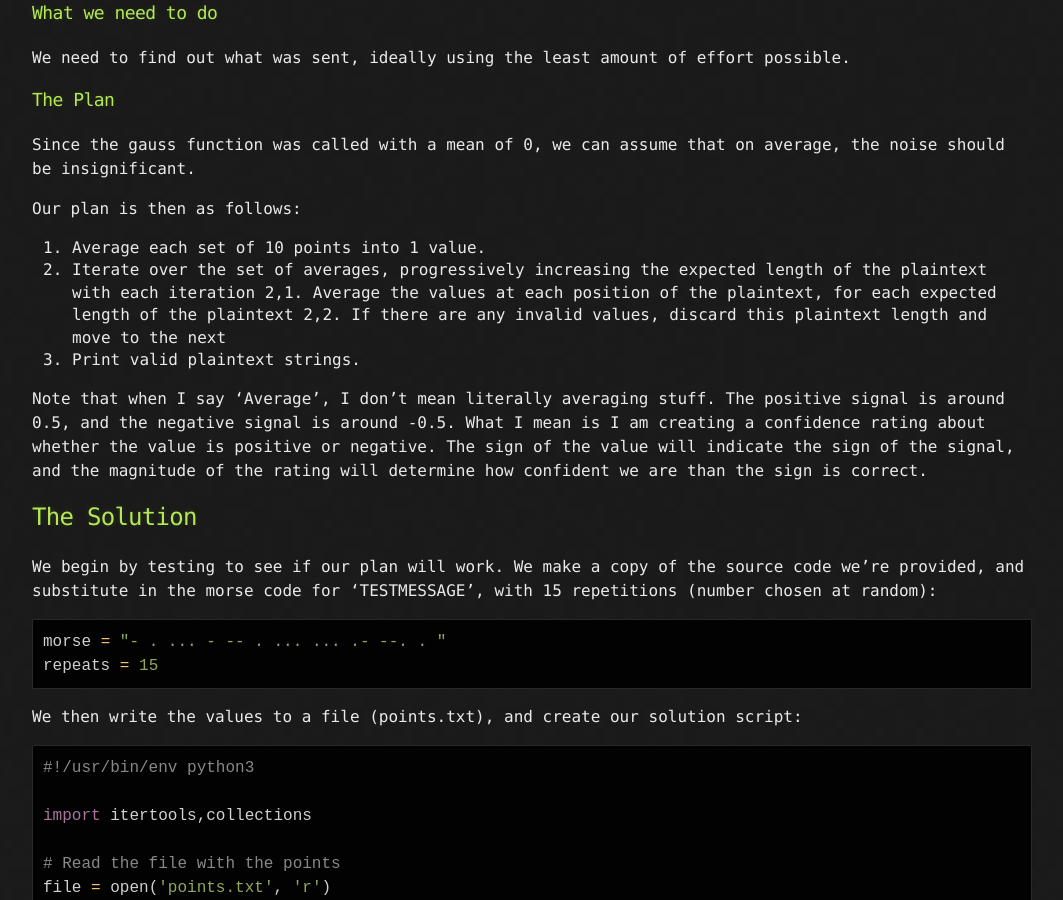
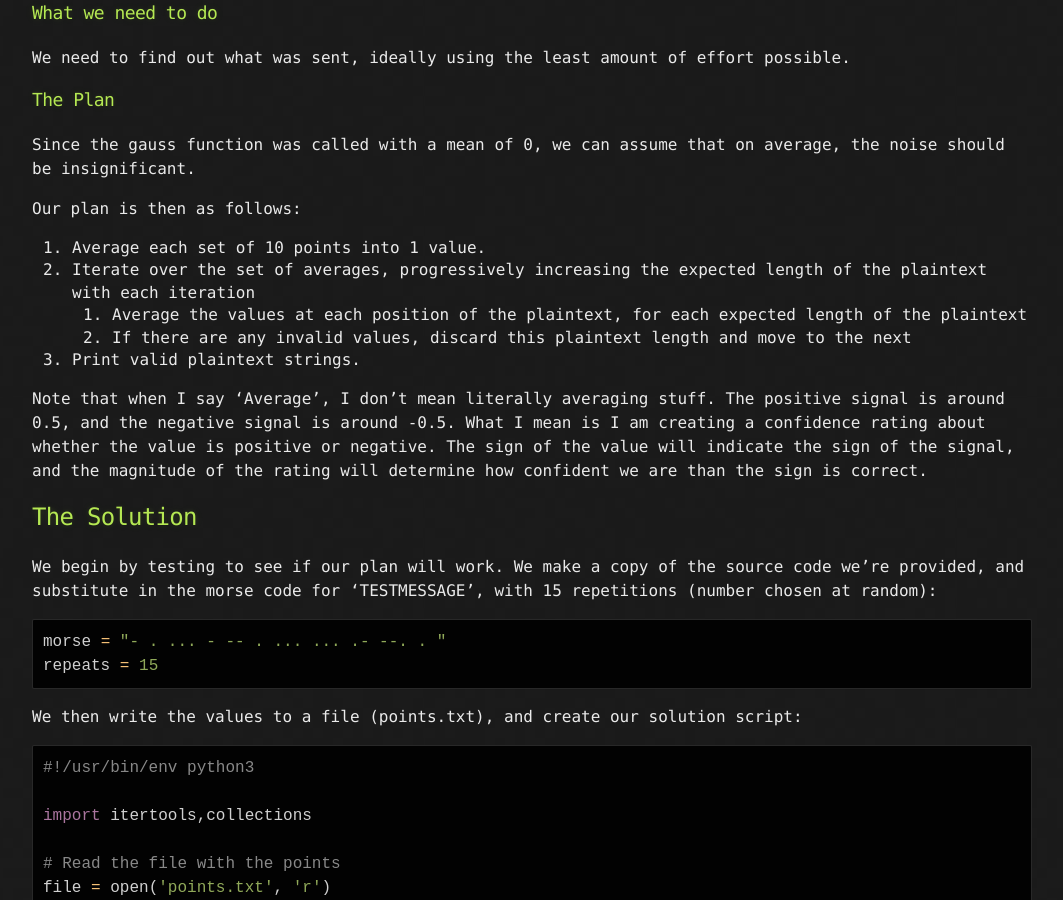
Before and after one commit to cybermouflons/cybermouflons.com, a Jekyll site: the page built from _posts/2020-03-25-angstrom20-noisy.md, in a window 1280 px wide and 900 px high, scrolled down 1199 px. Shown: the whole window, without its empty margins (108-1171 px from the left). Built offline with Jekyll 4.4.1, drawn with Linux system fonts in a browser that asks for light colours.

Commit message:
fix: formatting (#6)

```diff
--- a/_posts/2020-03-25-angstrom20-noisy.md
+++ b/_posts/2020-03-25-angstrom20-noisy.md
@@ -55,8 +55,8 @@ Our plan is then as follows:
 
 1. Average each set of 10 points into 1 value.
 2. Iterate over the set of averages, progressively increasing the expected length of the plaintext with each iteration
-	2,1. Average the values at each position of the plaintext, for each expected length of the plaintext
-	2,2. If there are any invalid values, discard this plaintext length and move to the next
+	1. Average the values at each position of the plaintext, for each expected length of the plaintext
+	2. If there are any invalid values, discard this plaintext length and move to the next
 3. Print valid plaintext strings.
 
 Note that when I say 'Average', I don't mean literally averaging stuff. The positive signal is around 0.5, and the negative signal is around -0.5. What I mean is I am creating a confidence rating about whether the value is positive or negative. The sign of the value will indicate the sign of the signal, and the magnitude of the rating will determine how confident we are than the sign is correct.
```
